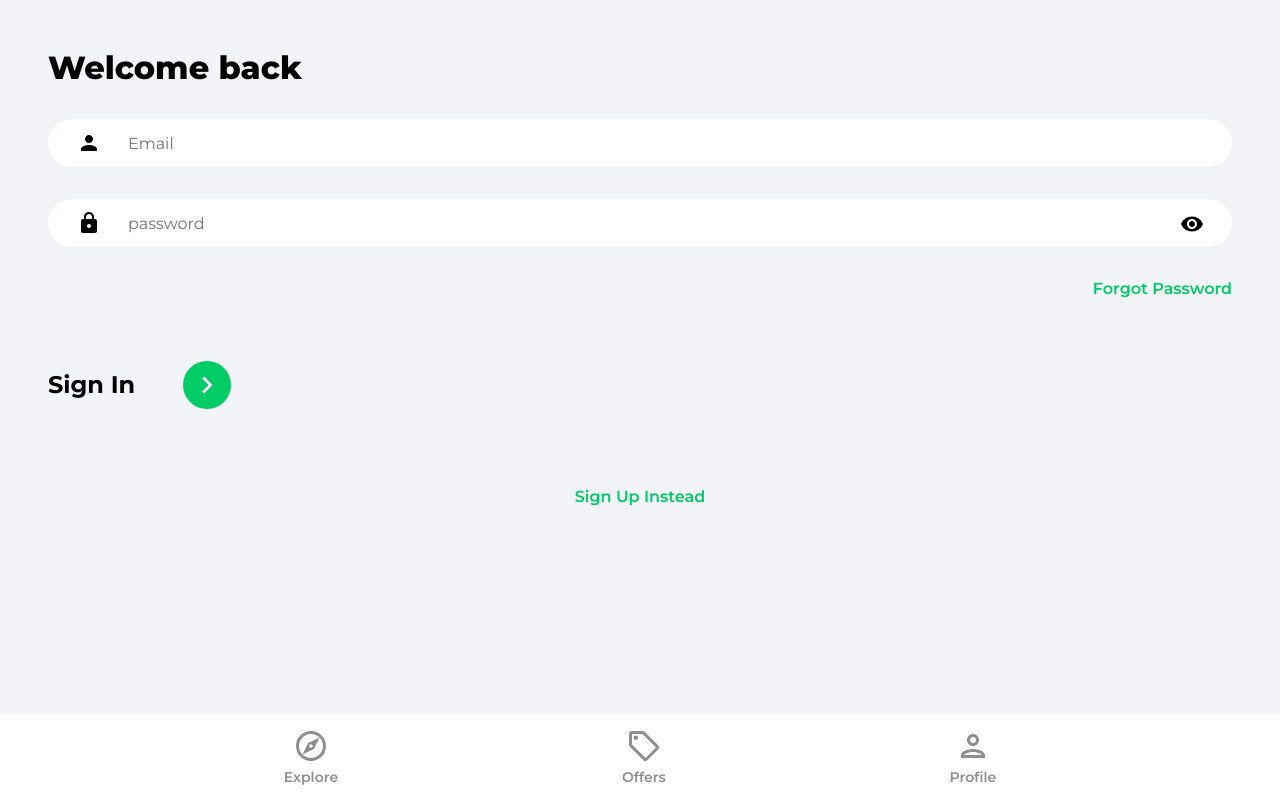
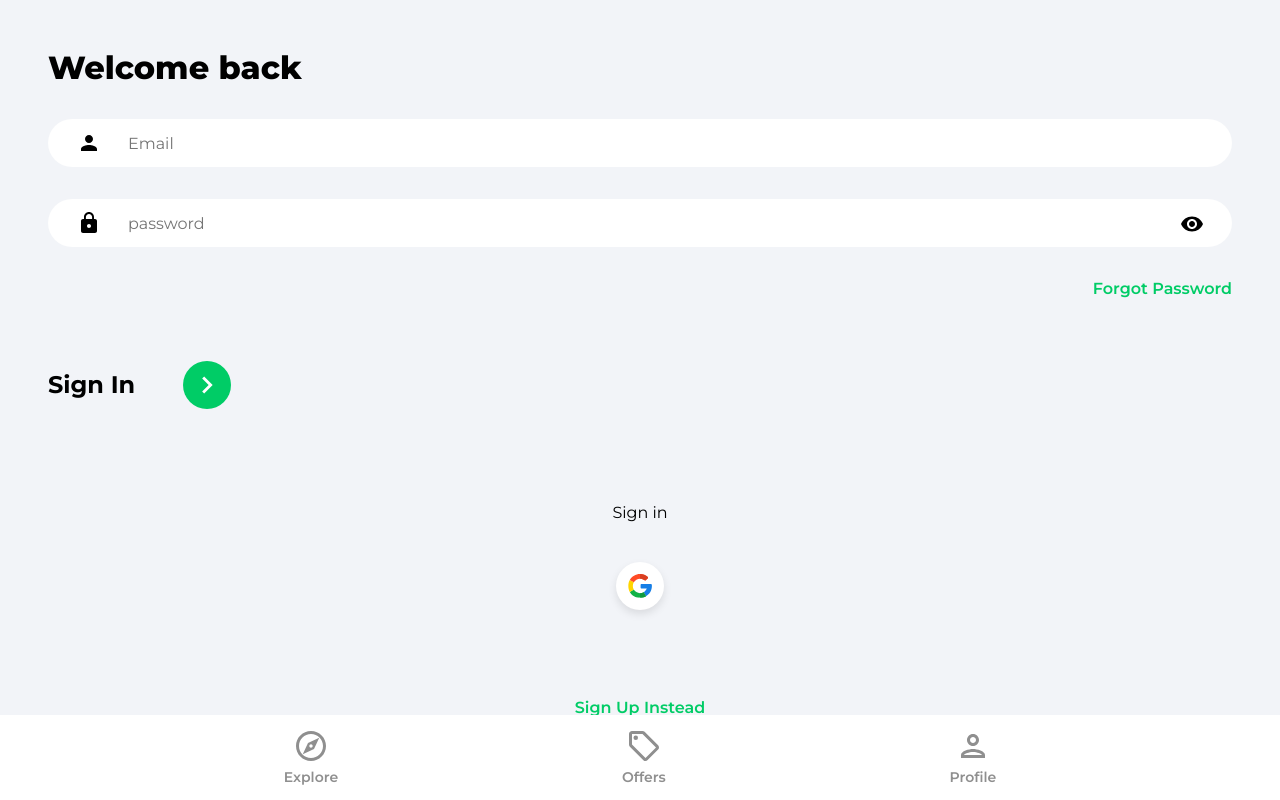
Before and after one commit to Dina2703/house-market-app, a React (Create React App) app: page /sign-in in a window 1280 px wide. Built offline with nearby package versions, Linux system fonts and the light colour scheme.

Commit message:
Google OAuth

```diff
--- /dev/null
+++ b/src/components/OAuth.js
@@ -0,0 +1,44 @@
+import { useLocation, useNavigate } from "react-router-dom";
+import { getAuth, signInWithPopup, GoogleAuthProvider } from "firebase/auth";
+import { doc, setDoc, getDoc, serverTimestamp } from "firebase/firestore";
+import { db } from "../firebase.config";
+import { toast } from "react-toastify";
+import googleIcon from "../assets/svg/googleIcon.svg";
+function OAuth() {
+  const navigate = useNavigate();
+  const location = useLocation();
+  const onGoogleClick = async () => {
+    try {
+      const auth = getAuth();
+      const provider = new GoogleAuthProvider();
+      const result = await signInWithPopup(auth, provider);
+      const user = result.user;
+
+      //Check for user
+      const docRef = doc(db, "users", user.uid);
+      const docSnap = await getDoc(docRef);
+
+      //if User, doesn't exist, create user
+      if (!docSnap.exists()) {
+        await setDoc(doc(db, "users", user.uid), {
+          name: user.displayName,
+          email: user.email,
+          timestamp: serverTimestamp(),
+        });
+      }
+      navigate("/");
+    } catch (error) {
+      toast.error("Could not authorize with Google");
+    }
+  };
+  return (
+    <div className="socialLogin">
+      <p>Sign {location.pathname === "/sign-up" ? "up" : "in"} </p>
+      <button className="socialIconDiv" onClick={onGoogleClick}>
+        <img src={googleIcon} alt="google" className="socialIconImg" />
+      </button>
+    </div>
+  );
+}
+
+export default OAuth;
--- a/src/pages/SignIn.js
+++ b/src/pages/SignIn.js
@@ -4,6 +4,7 @@
 import { ReactComponent as ArrowRightIcon } from "../assets/svg/keyboardArrowRightIcon.svg";
 import visibilityIcon from "../assets/svg/visibilityIcon.svg";
 import { toast } from "react-toastify";
+import OAuth from "../components/OAuth";
 
 function SignIn() {
   const [showPassword, setShowPassword] = useState(false);
@@ -78,6 +79,7 @@
           </Link>
           <div className="signInBar">
             <p className="signInText">Sign In</p>
+
             <button className="signInButton">
               <ArrowRightIcon fill="#ffffff" width="34px" height="34px" />
             </button>
@@ -85,6 +87,7 @@
         </form>
 
         {/*Google OAuth */}
+        <OAuth />
         <Link to="/sign-up" className="registerLink">
           Sign Up Instead
         </Link>
--- a/src/pages/SignUp.js
+++ b/src/pages/SignUp.js
@@ -10,6 +10,7 @@
 import { ReactComponent as ArrowRightIcon } from "../assets/svg/keyboardArrowRightIcon.svg";
 import visibilityIcon from "../assets/svg/visibilityIcon.svg";
 import { toast } from "react-toastify";
+import OAuth from "../components/OAuth";
 
 function SignUp() {
   const [showPassword, setShowPassword] = useState(false);
@@ -115,6 +116,7 @@
         </form>
 
         {/*Google OAuth */}
+        <OAuth />
         <Link to="/sign-in" className="registerLink">
           Sign In Instead
         </Link>
```
